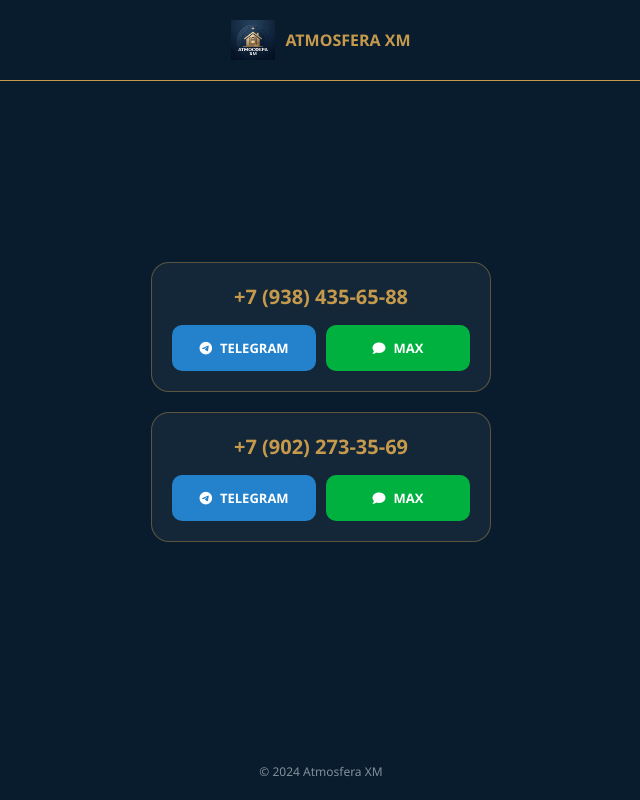
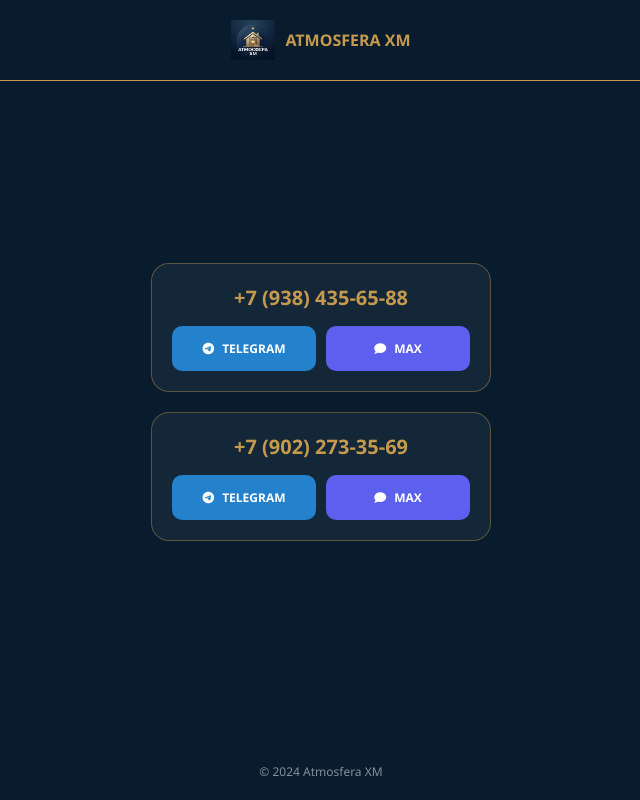
Before and after one commit to evgeniigrooom-hub/atmosfera-xm, a plain HTML site: page index.html in a window 1280 px wide. Shown: the whole page, without its empty margins (319-959 px from the left). Drawn offline with Linux system fonts and the light colour scheme.

Commit message:
Update index.html

```diff
--- a/index.html
+++ b/index.html
@@ -6,7 +6,7 @@
     <title>Atmosfera XM | Связь</title>
     <link rel="stylesheet" href="https://cdnjs.cloudflare.com/ajax/libs/font-awesome/6.0.0/css/all.min.css">
     <style>
-        :root { --dark: #081C2E; --gold: #C69A4C; --tg-blue: #2481cc; --max-green: #00b140; }
+        :root { --dark: #081C2E; --gold: #C69A4C; --tg-blue: #2481cc; --max-color: #5d5fef; }
         * { box-sizing: border-box; margin: 0; padding: 0; }
         body { font-family: 'Segoe UI', sans-serif; background: var(--dark); color: white; text-align: center; min-height: 100vh; display: flex; flex-direction: column; }
         header { padding: 20px; border-bottom: 1px solid var(--gold); }
@@ -16,10 +16,10 @@
         .contact-card { background: rgba(255,255,255,0.05); padding: 20px; border-radius: 18px; border: 1px solid rgba(198,154,76,0.4); margin-bottom: 20px; width: 100%; max-width: 340px; }
         .phone-num { display: block; font-size: 20px; font-weight: bold; color: var(--gold); margin-bottom: 15px; text-decoration: none; }
         .btn-row { display: flex; gap: 10px; }
-        .btn { flex: 1; display: flex; align-items: center; justify-content: center; gap: 8px; padding: 14px 5px; text-decoration: none; border-radius: 10px; font-weight: bold; font-size: 13px; color: white; transition: 0.2s; }
+        .btn { flex: 1; display: flex; align-items: center; justify-content: center; gap: 8px; padding: 14px 5px; text-decoration: none; border-radius: 10px; font-weight: bold; font-size: 12px; color: white; transition: 0.2s; text-transform: uppercase; }
         .btn-tg { background: var(--tg-blue); }
-        .btn-max { background: var(--max-green); }
-        .btn:active { transform: scale(0.95); }
+        .btn-max { background: var(--max-color); }
+        .btn:hover { filter: brightness(1.2); transform: translateY(-2px); }
         footer { padding: 20px; opacity: 0.5; font-size: 12px; }
     </style>
 </head>
@@ -28,7 +28,7 @@
     <header>
         <div class="logo-box">
             <img src="logo.png" alt="Logo">
-            <span style="color:var(--gold); font-weight:bold; text-transform:uppercase;">Atmosfera XM</span>
+            <span style="color:var(--gold); font-weight:bold;">ATMOSFERA XM</span>
         </div>
     </header>
 
@@ -39,7 +39,7 @@
                 <a href="https://t.me/+79384356588" target="_blank" class="btn btn-tg">
                     <i class="fab fa-telegram-plane"></i> TELEGRAM
                 </a>
-                <a href="im:chat?jid=79384356588" class="btn btn-max">
+                <a href="https://max.ru/u/f9LHodD0cOLrSVoXatsW2OO2oqVHK40FFUOZ_x4ywdA5XPIcgsbCeRgs1X8" target="_blank" class="btn btn-max">
                     <i class="fas fa-comment"></i> MAX
                 </a>
             </div>
@@ -51,7 +51,7 @@
                 <a href="https://t.me/+79022733569" target="_blank" class="btn btn-tg">
                     <i class="fab fa-telegram-plane"></i> TELEGRAM
                 </a>
-                <a href="im:chat?jid=79022733569" class="btn btn-max">
+                <a href="https://max.ru/u/f9LHodD0cOLrSVoXatsW2OO2oqVHK40FFUOZ_x4ywdA5XPIcgsbCeRgs1X8" target="_blank" class="btn btn-max">
                     <i class="fas fa-comment"></i> MAX
                 </a>
             </div>
```
